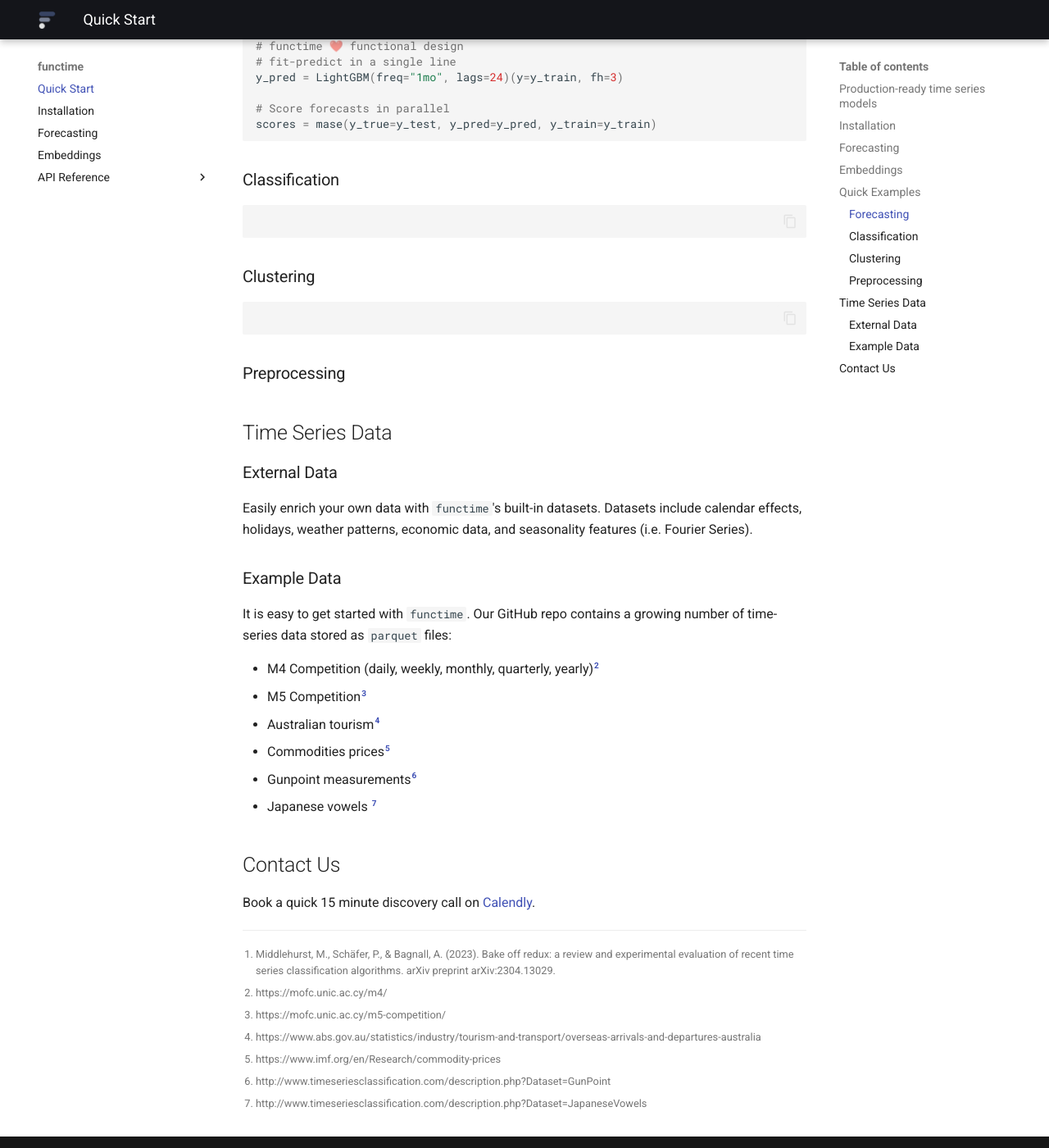
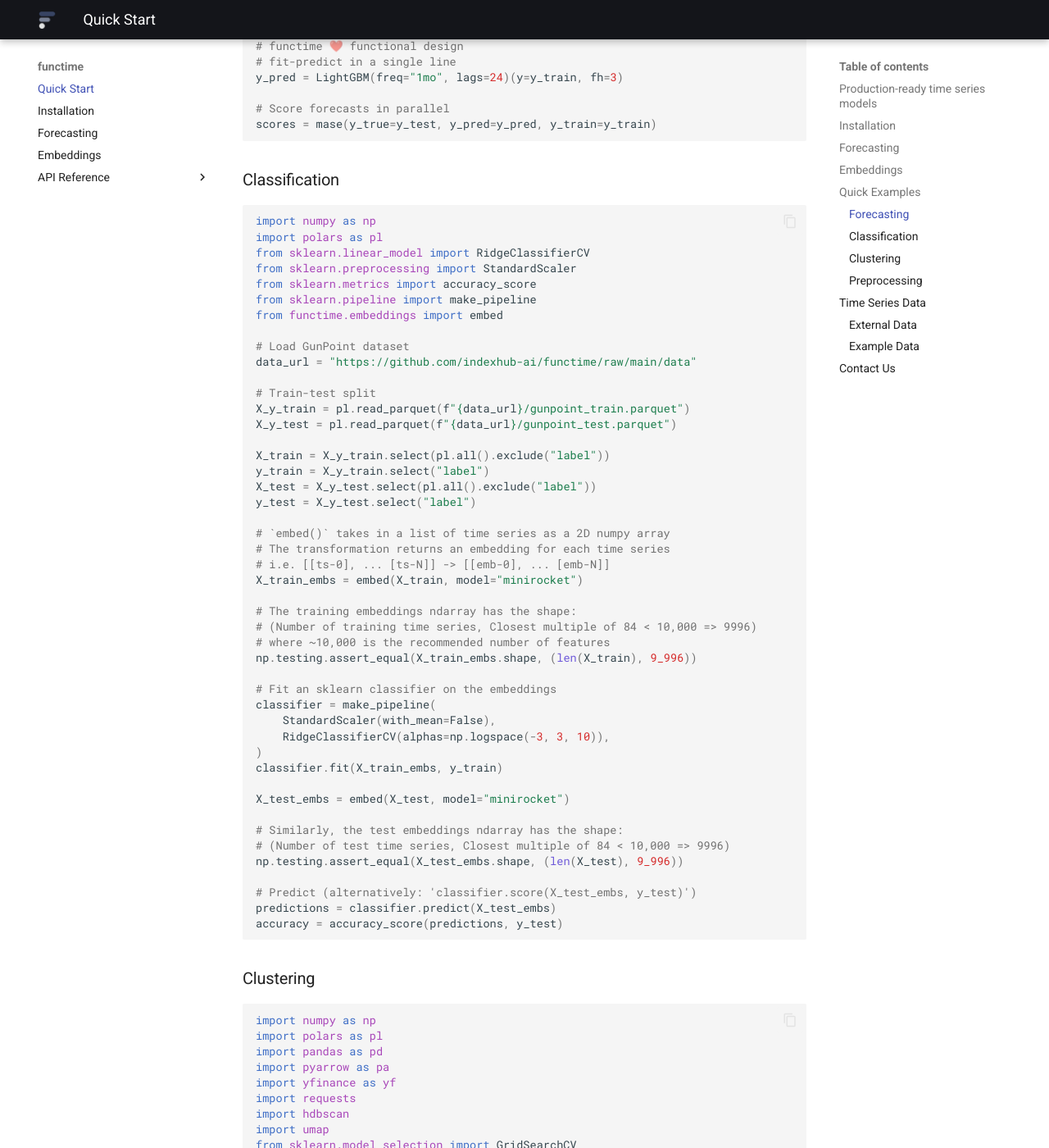
Before and after one commit to functime-org/functime, an MkDocs documentation site: the page built from docs/index.md, in a window 1280 px wide and 1400 px high, scrolled down 2028 px. Shown: the whole window at 82% size. Built offline with MkDocs 1.6.1 and Material for MkDocs 9.7.7, drawn with Linux system fonts in a browser that asks for light colours; some of the changed text lies outside the part shown.

Commit message:
docs: Add classification and clustering examples

````diff
--- a/docs/index.md
+++ b/docs/index.md
@@ -82,12 +82,156 @@
 ### Classification
 
 ```python
+import numpy as np
+import polars as pl
+from sklearn.linear_model import RidgeClassifierCV
+from sklearn.preprocessing import StandardScaler
+from sklearn.metrics import accuracy_score
+from sklearn.pipeline import make_pipeline
+from functime.embeddings import embed
 
+# Load GunPoint dataset
+data_url = "https://github.com/indexhub-ai/functime/raw/main/data"
+
+# Train-test split
+X_y_train = pl.read_parquet(f"{data_url}/gunpoint_train.parquet")
+X_y_test = pl.read_parquet(f"{data_url}/gunpoint_test.parquet")
+
+X_train = X_y_train.select(pl.all().exclude("label"))
+y_train = X_y_train.select("label")
+X_test = X_y_test.select(pl.all().exclude("label"))
+y_test = X_y_test.select("label")
+
+# `embed()` takes in a list of time series as a 2D numpy array
+# The transformation returns an embedding for each time series
+# i.e. [[ts-0], ... [ts-N]] -> [[emb-0], ... [emb-N]]
+X_train_embs = embed(X_train, model="minirocket")
+
+# The training embeddings ndarray has the shape:
+# (Number of training time series, Closest multiple of 84 < 10,000 => 9996)
+# where ~10,000 is the recommended number of features
+np.testing.assert_equal(X_train_embs.shape, (len(X_train), 9_996))
+
+# Fit an sklearn classifier on the embeddings
+classifier = make_pipeline(
+    StandardScaler(with_mean=False),
+    RidgeClassifierCV(alphas=np.logspace(-3, 3, 10)),
+)
+classifier.fit(X_train_embs, y_train)
+
+X_test_embs = embed(X_test, model="minirocket")
+
+# Similarly, the test embeddings ndarray has the shape:
+# (Number of test time series, Closest multiple of 84 < 10,000 => 9996)
+np.testing.assert_equal(X_test_embs.shape, (len(X_test), 9_996))
+
+# Predict (alternatively: 'classifier.score(X_test_embs, y_test)')
+predictions = classifier.predict(X_test_embs)
+accuracy = accuracy_score(predictions, y_test)
 ```
 ### Clustering
 
 ```python
+import numpy as np
+import polars as pl
+import pandas as pd
+import pyarrow as pa
+import yfinance as yf
+import requests
+import hdbscan
+import umap
+from sklearn.model_selection import GridSearchCV
+from sklearn.metrics import silhouette_score
+from functime.embeddings import embed
+from functime.preprocessing import roll
 
+
+# Download S&P 500 stock prices
+start_date = "2022-06-01"
+end_date = "2023-06-01"
+
+url = "https://en.wikipedia.org/wiki/List_of_S%26P_500_companies"
+response = requests.get(
+    url,
+    headers={
+        "User-Agent": (
+            "Mozilla/5.0 (Windows NT 10.0; Win64; x64) "
+            "AppleWebKit/537.36 (KHTML, like Gecko) "
+            "Chrome/91.0.4472.124 Safari/537.36"
+        )
+    },
+)
+data = pd.read_html(response.text)[0]
+tickers = [sym.replace(".", "-") for sym in data["Symbol"].to_list()]
+stock_prices = yf.download(
+    tickers, start_date, end_date, auto_adjust=True
+)["Close"]
+
+# Replace the column names with a more readable format
+schema = [f"{sec} ({sect})" for sec, sect in zip(securities, sectors)]
+df = pl.DataFrame(stock_prices, schema=schema).fill_null(strategy="zero")
+
+# Reduce noise by smoothing the time series. We first `melt` the wide format
+# data into long (panel) format to use with `roll()`, as it expects data in
+# the format: [entity_col, time_col, target_col]
+df_melted = (
+    df.hstack([pl.Series("time", stock_prices.index)])
+    .melt(id_vars="time", variable_name="ticker", value_name="price")
+    .select(["ticker", "time", "price"])
+)
+smoothed_df = (
+    df_melted.pipe(roll(window_sizes=[60], stats=["mean"], freq="1d"))
+    .drop_nulls()
+    .collect()
+)
+
+# Return the data back into wide format
+df = (
+    smoothed_df.pivot(
+        values=f"price__rolling_mean_{window_sz}",
+        columns="ticker",
+        index="time"
+    )
+    .sort(by=pl.col("time"))
+    .drop("time")
+)
+
+# Create embeddings
+# As Polars dataframes are built on Apache Arrow's columnar memory format,
+# we need to transpose the ndarray into row-major format for `embed()`
+X = df.to_numpy()
+embeddings = embed(X.T, model="minirocket")
+
+
+# Reduce dimensionality with UMAP
+reducer = umap.UMAP(
+    n_components=500, n_neighbors=10, metric="manhattan", random_state=0
+)
+umap_embeddings = reducer.fit_transform(embeddings)
+clusterer = hdbscan.HDBSCAN(gen_min_span_tree=True, metric="minkowski", p=1)
+
+# Cluster with HDBSCAN
+# We use GridSearchCV to find the best parameters for the clusterer
+def hdbscan_scorer(estimator, X_):
+    estimator.fit(X_)
+    return estimator.relative_validity_
+
+params = {
+    "min_samples": np.arange(5, 30),
+    "min_cluster_size": np.arange(5, 30),
+}
+grid = GridSearchCV(
+    clusterer, param_grid=params, scoring=hdbscan_scorer, n_jobs=-1, cv=5
+)
+grid.fit(umap_embeddings)
+
+# View best clusterer parameters
+estimator = grid.best_estimator_
+labels = estimator.labels_
+cluster_labels = np.unique(labels)
+n_labels = len(cluster_labels)
+n_clustered = np.sum((labels >= 0))
+coverage = n_clustered / umap_embeddings.shape[0]
 ```
 
 ### Preprocessing
````
